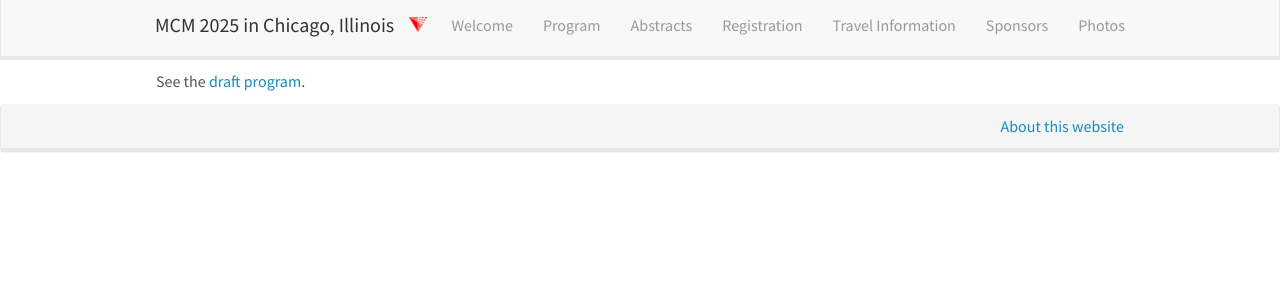
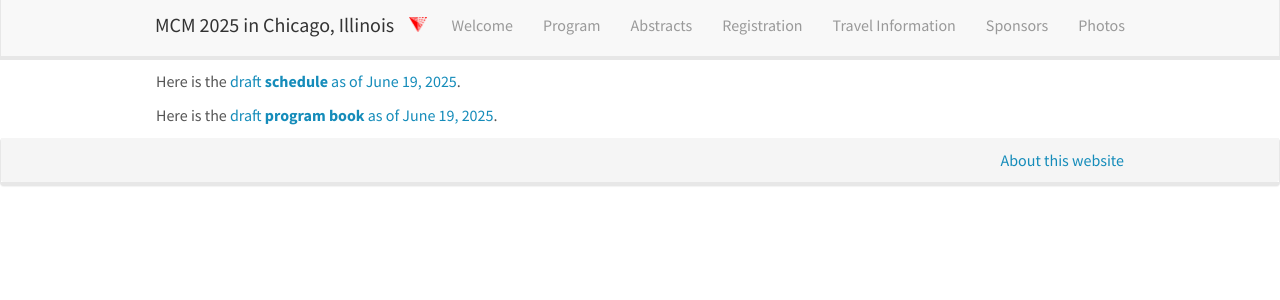
Before and after one commit to fjhickernell/mcm2025, a Jekyll site: the page built from _pages/program.md, in a window 1280 px wide. Shown: the top 300 px of the page. Built offline with Jekyll 4.4.1, drawn with Linux system fonts in a browser that asks for light colours.

Commit message:
Updating schedule and program book

```diff
--- a/_pages/program.md
+++ b/_pages/program.md
@@ -6,4 +6,6 @@ sitemap: false
 permalink: /program/
 ---
 
-See the [draft program]({{ site.baseurl }}/downloads/MCM2025_schedule_2025.pdf).
+Here is the [draft **schedule** as of June 19, 2025]({{ site.baseurl }}/downloads/MCM2025_schedule_2025_06_19_12_37_11.pdf).
+
+Here is the [draft **program book** as of June 19, 2025]({{ site.baseurl }}/downloads/MCM2025_schedule_2025_06_19_12_37_11.pdf).
```
Also changed, not shown: 2 other files.
